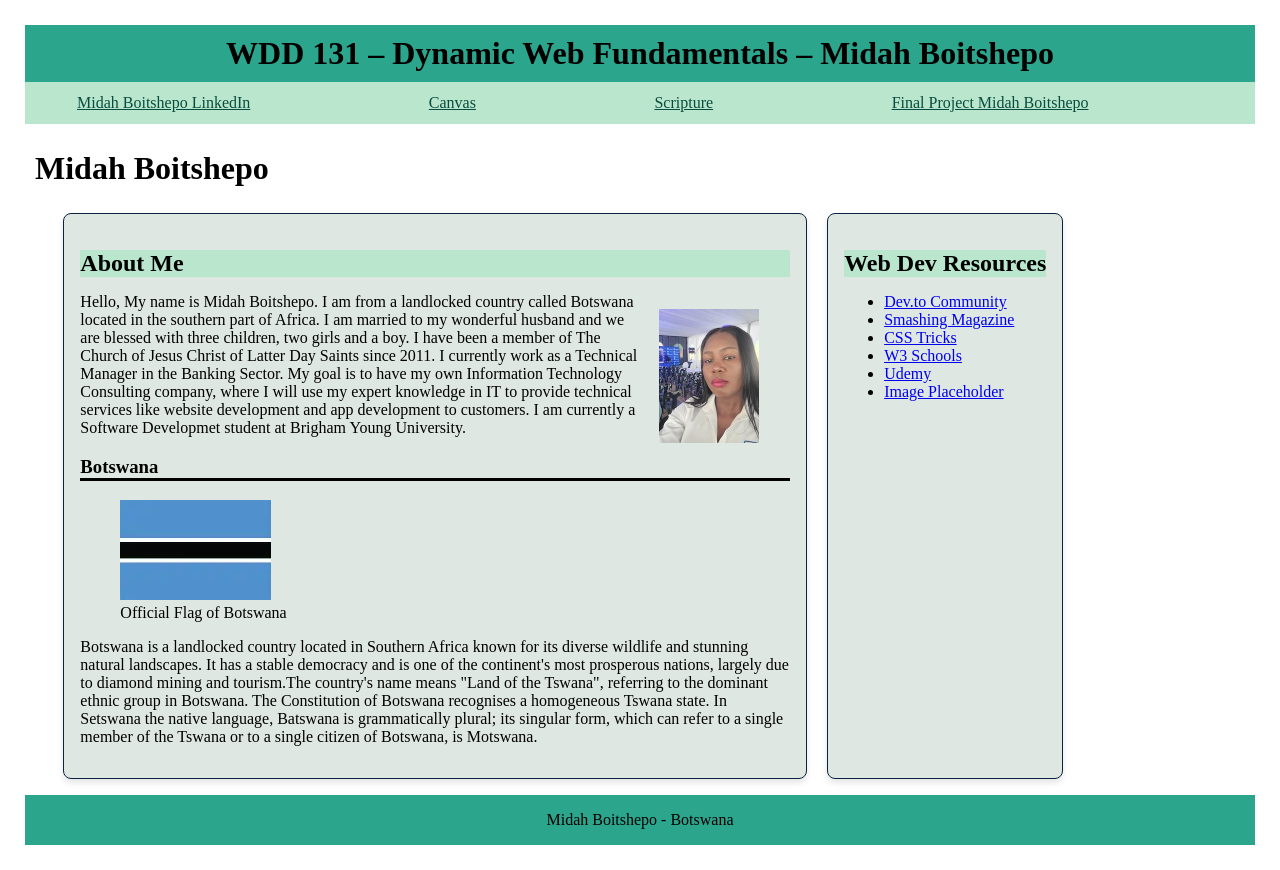
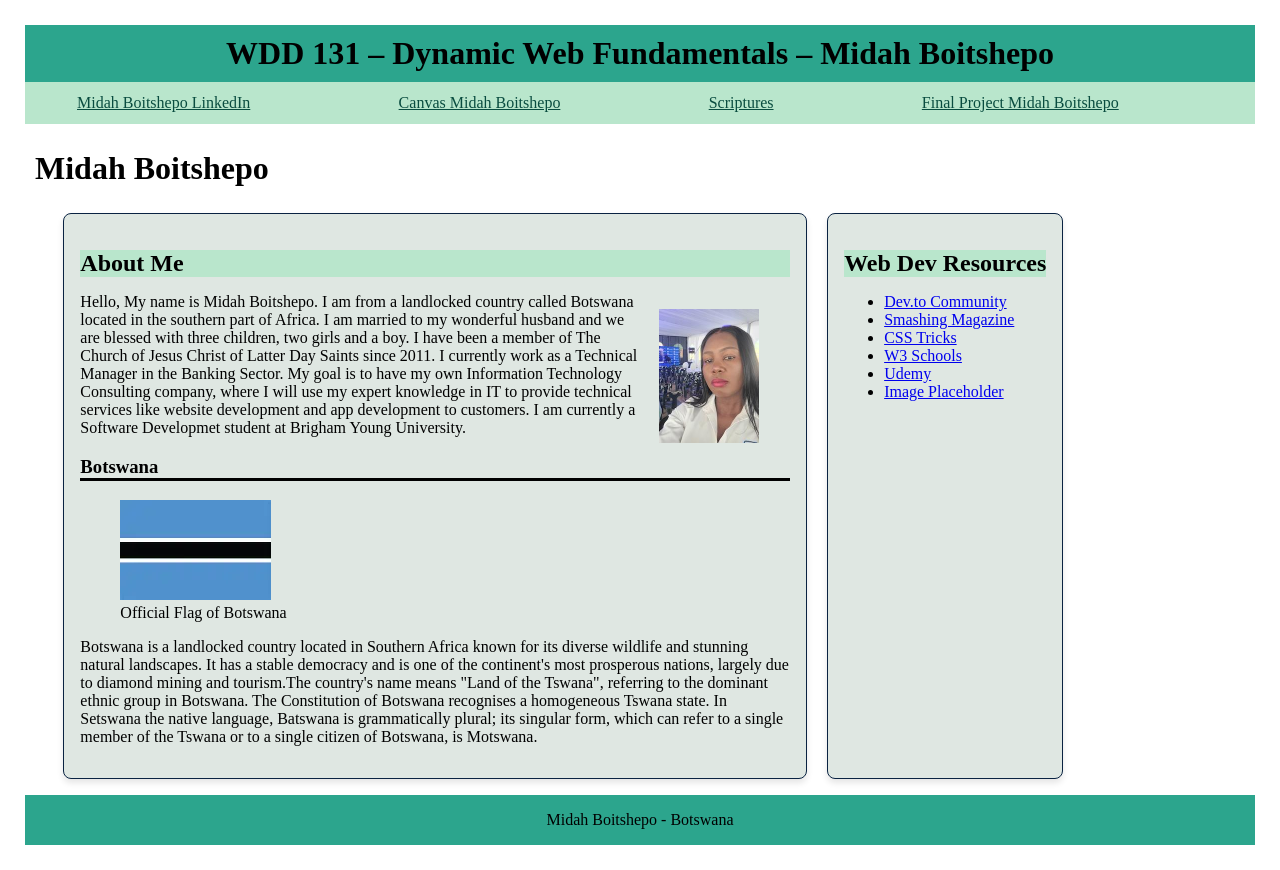
Before and after one commit to midahboitshepo/wdd131, a plain HTML site: page index.html in a window 1280 px wide. Drawn offline with Linux system fonts and the light colour scheme.

Commit message:
student name

```diff
--- a/index.html
+++ b/index.html
@@ -26,8 +26,8 @@
         <nav>
             <ul class="navigation">
                 <li><a href="https://www.linkedin.com/in/midahmosimanyana">Midah Boitshepo LinkedIn</a></li>
-                <li><a href="https://byupw.instructure.com/">Canvas</a></li>
-                <li><a href="https://www.churchofjesuschrist.org/study/scriptures">Scripture</a></li>
+                <li><a href="https://byupw.instructure.com/">Canvas Midah Boitshepo</a></li>
+                <li><a href="https://www.churchofjesuschrist.org/study/scriptures">Scriptures</a></li>
                 <li><a href="#">Final Project Midah Boitshepo</a></li>
             </ul>
         </nav>
@@ -89,8 +89,6 @@
                 Botswana, is Motswana.
 
                 </p>
-
-
 </section>
 <section class="card">
     <div class="card-header">
```
Lines whose indentation alone changed are shown as unchanged.
